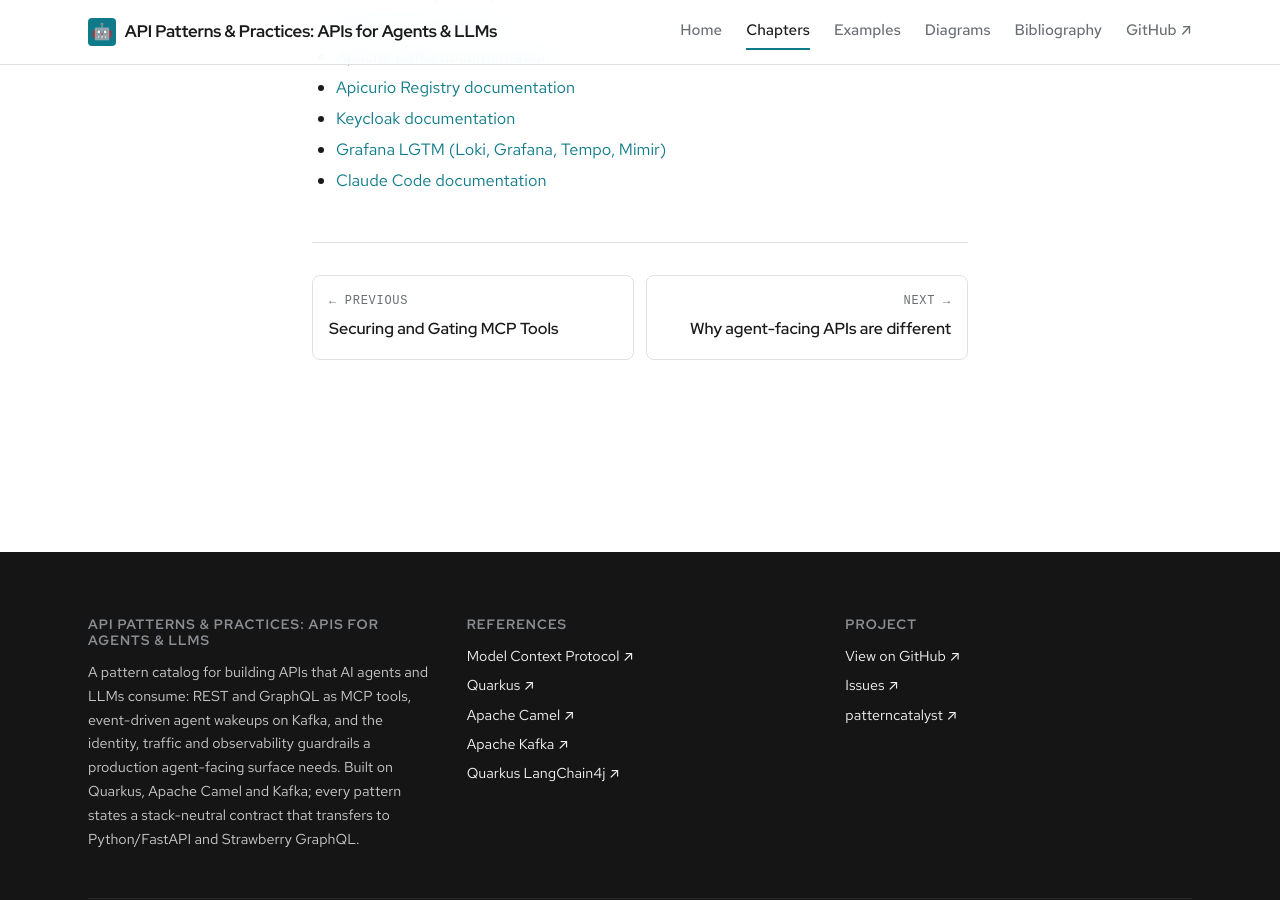
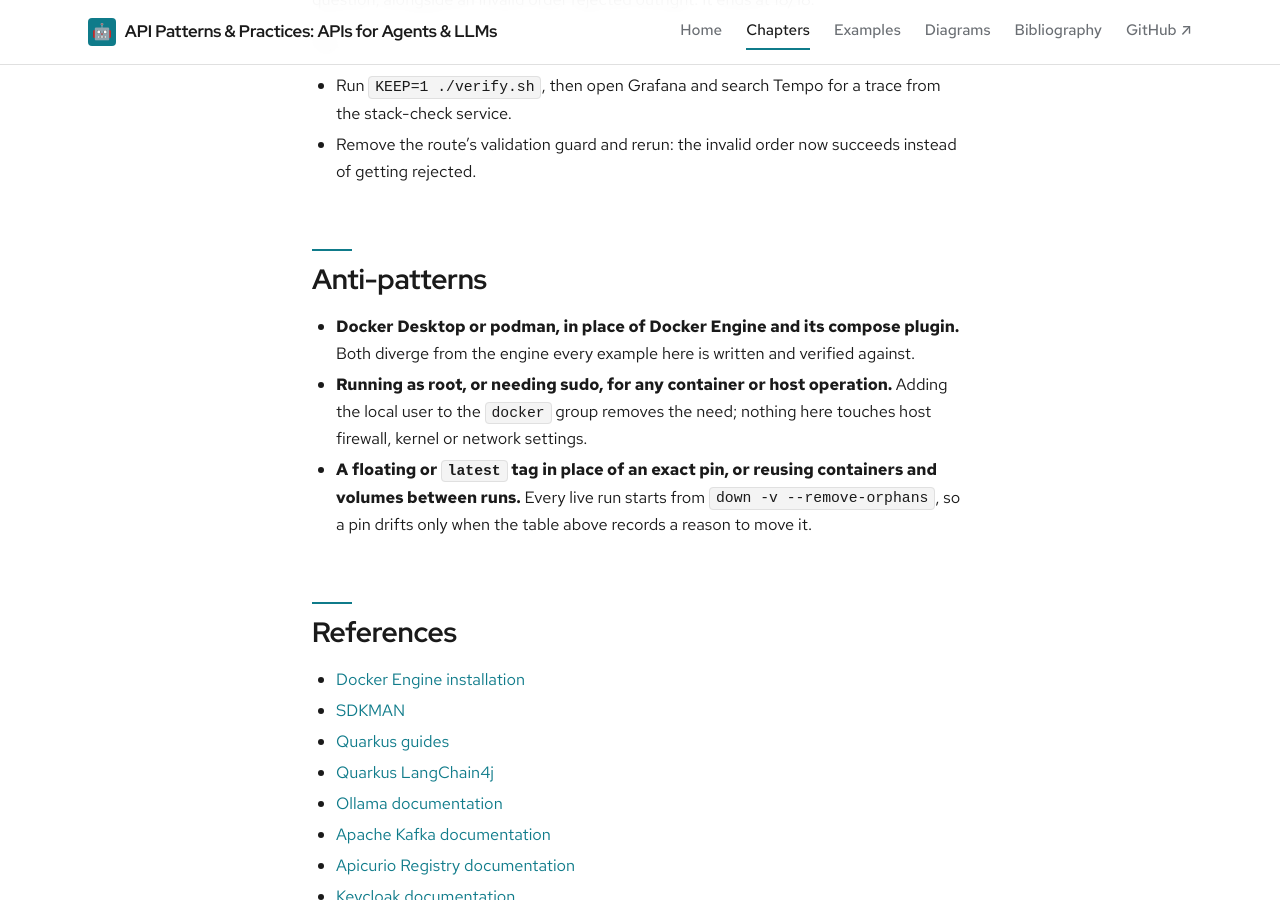
Before and after one commit to patterncatalyst/api-patterns-and-practices-for-agents, a Jekyll site: the page built from _docs/00-prerequisites-and-the-two-stacks.md, in a window 1280 px wide and 900 px high, scrolled down 8061 px. Built offline with Jekyll 4.4.1, drawn with Linux system fonts in a browser that asks for light colours; some web fonts are replaced; some of the changed text lies outside the part shown.

Commit message:
docs(§00): learning objectives, why this matters, anti-patterns

```diff
--- a/_docs/00-prerequisites-and-the-two-stacks.md
+++ b/_docs/00-prerequisites-and-the-two-stacks.md
@@ -5,6 +5,15 @@ part: "Foundations"
 description: "The tools, exact pins and two local stacks every example in this catalog runs on: the application stack a request and a tool call travel through, and the observability stack that watches them."
 duration: "30 minutes"
 ---
+
+## Learning objectives
+
+- Install the toolchain: Docker Engine and its compose plugin, plus SDKMAN's JDK, Maven, JBang and Quarkus CLI.
+- Bring up and tear down the two independent compose stacks without one depending on the other.
+- Lay out and run an example against its exact pins, with a fresh-state `verify.sh` and a negative witness.
+- Read the OTLP traces, metrics and logs an example produces in Grafana.
+
+## Why this matters
 
 Every example in this catalog runs on two local Docker Compose stacks, started
 and stopped independently. The application stack carries the actual request:
@@ -218,6 +227,12 @@ Try:
 - Remove the route's validation guard and rerun: the invalid order now
   succeeds instead of getting rejected.
 
+## Anti-patterns
+
+- **Docker Desktop or podman, in place of Docker Engine and its compose plugin.** Both diverge from the engine every example here is written and verified against.
+- **Running as root, or needing sudo, for any container or host operation.** Adding the local user to the `docker` group removes the need; nothing here touches host firewall, kernel or network settings.
+- **A floating or `latest` tag in place of an exact pin, or reusing containers and volumes between runs.** Every live run starts from `down -v --remove-orphans`, so a pin drifts only when the table above records a reason to move it.
+
 ## References
 
 - [Docker Engine installation](https://docs.docker.com/engine/install/)
```
